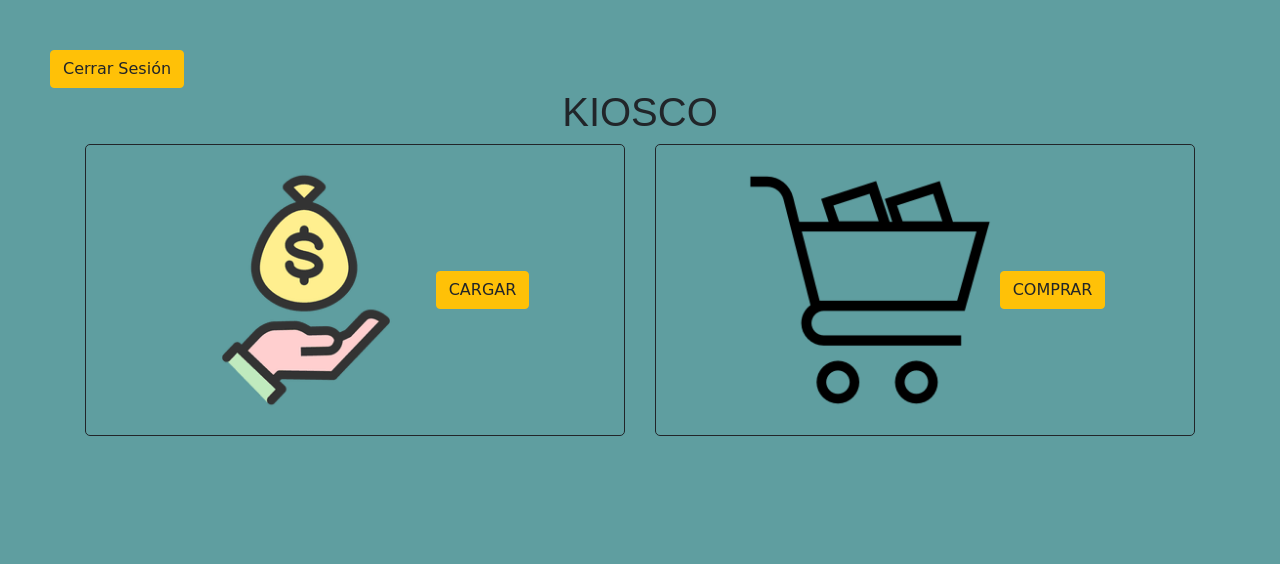
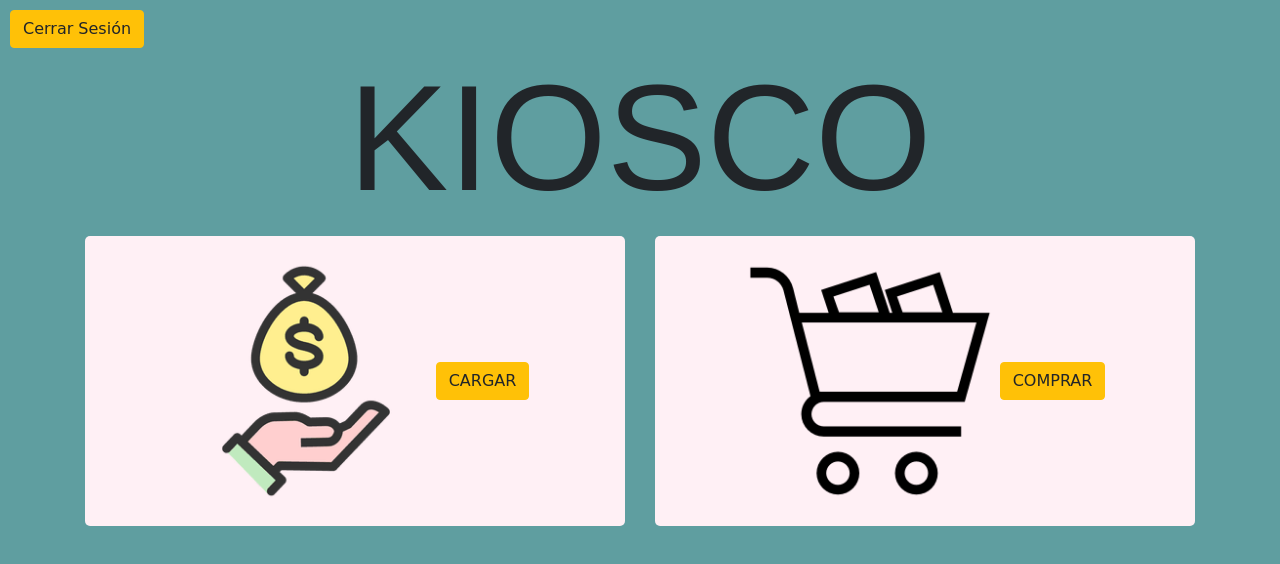
Before and after one commit to candeyazmin/proashop, a plain HTML site: page kiosco.html in a window 1280 px wide. Drawn offline with Linux system fonts and the light colour scheme.

Commit message:
Update style4.css

```diff
--- a/css/style4.css
+++ b/css/style4.css
@@ -1,7 +1,6 @@
-
 body{
     background-color: cadetblue;
-    padding: 50px;
+    padding: 10px;
     font-family: 'Comfortaa', cursive;
 }
 .centrado{
@@ -10,7 +9,7 @@ body{
 .cuadrado{
 padding: 20px;
 margin: auto;
-border: 1px solid;
+background-color: lavenderblush;
 border-radius: 5px;
 
 }
@@ -25,3 +24,7 @@ img{
     width: 250px;
     height: 250px;
 }
+h1{
+    font-size: 150px;
+
+}
```
